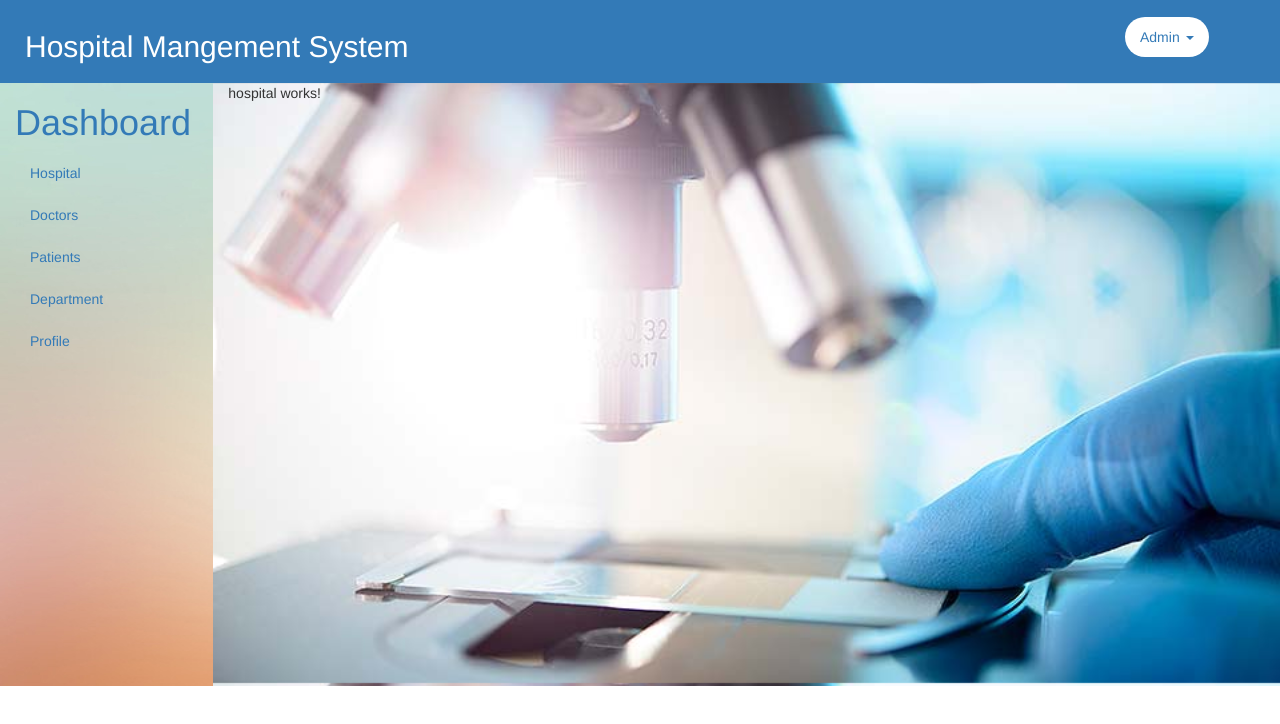
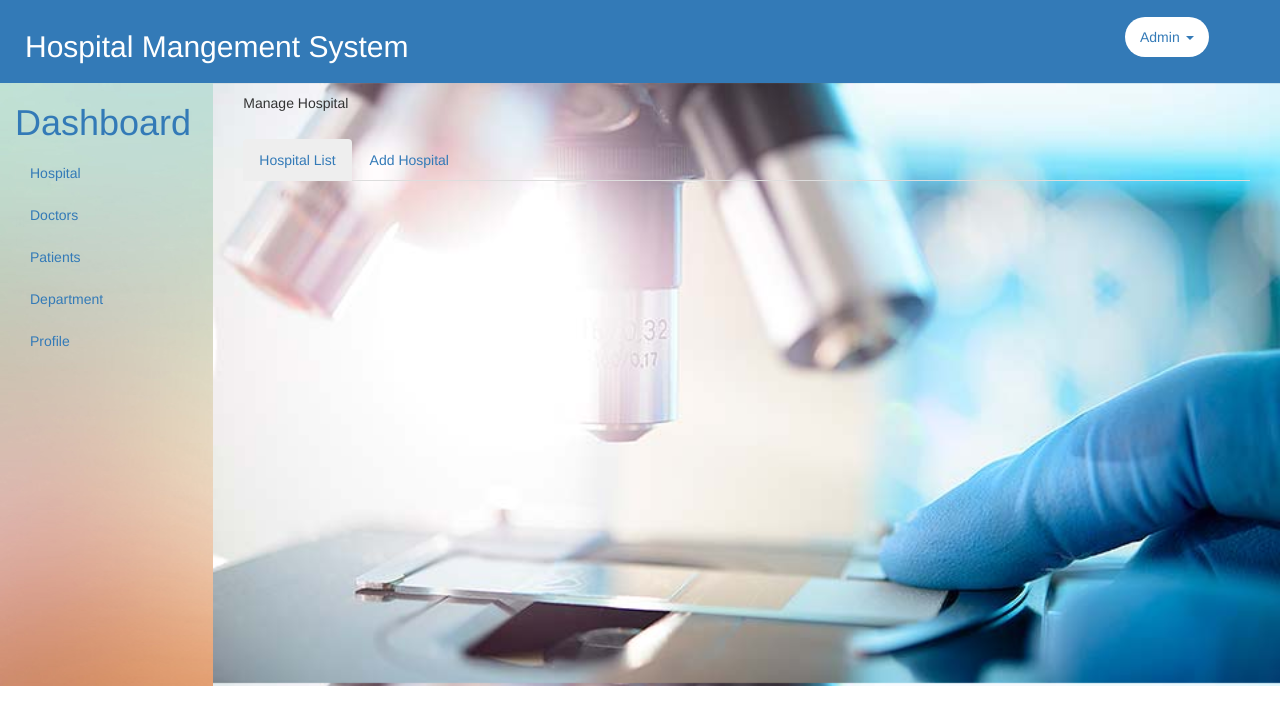
Before and after one commit to widajan/myhmis, an Angular app: page /hospital in a window 1280 px wide. Shown: the top 724 px of the page. Built offline with nearby package versions, Linux system fonts and the light colour scheme.

Commit message:
list added

```diff
--- /dev/null
+++ b/src/app/hospital.ts
@@ -0,0 +1,6 @@
+export default class Hospital {
+    name: string;
+    country: string;
+    province: string;
+    district: string;
+}
--- a/src/app/hospital/hospital.component.html
+++ b/src/app/hospital/hospital.component.html
@@ -1 +1,10 @@
-<p>hospital works!</p>
+<div class="panel-heading">Manage Hospital</div>
+<div class="panel-body">
+<ul class="nav nav-tabs hospital">
+        <li role="presentation"><a [routerLink]="['list']" class="active">Hospital List</a></li>
+        <li role="presentation"><a [routerLink]="['add']">Add Hospital</a></li>
+</ul>
+
+</div>
+
+<router-outlet></router-outlet>
```
